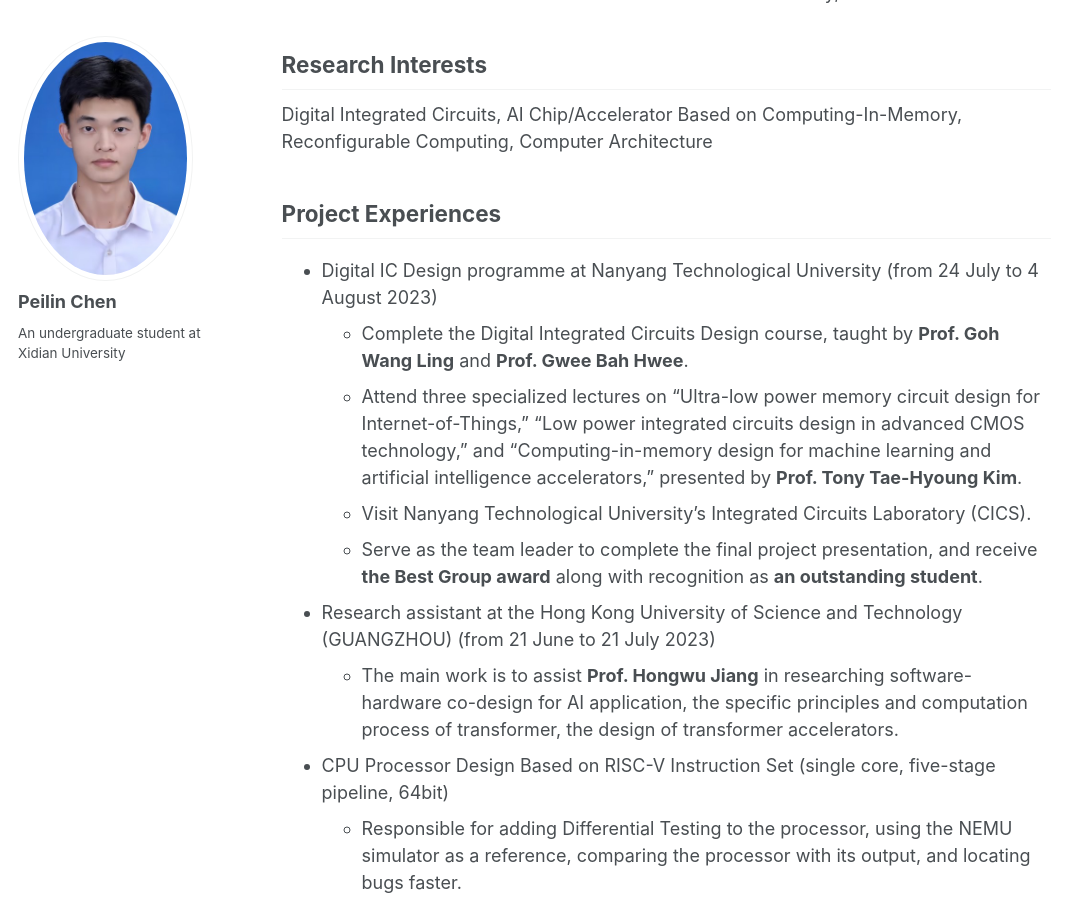
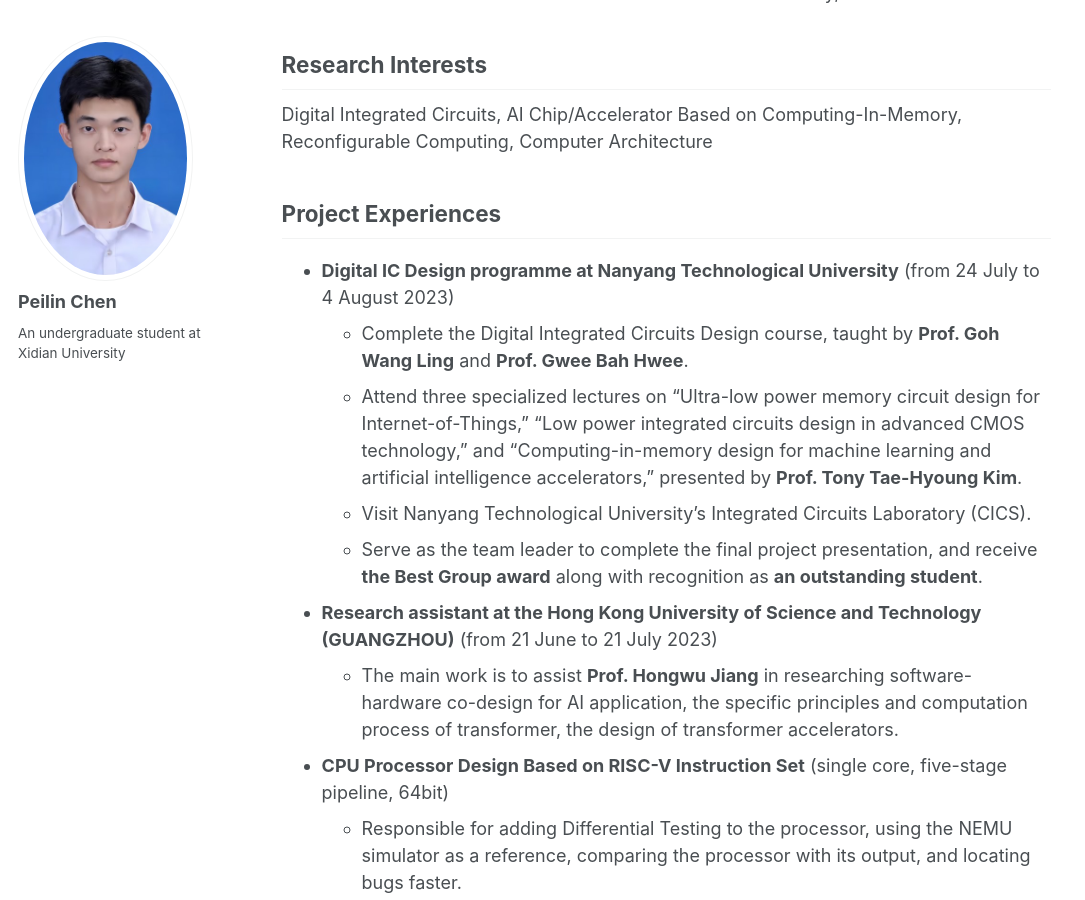
Before and after one commit to peilin-chen/peilin-chen.github.io, a Jekyll site: the page built from _pages/about.md, in a window 1280 px wide and 900 px high, scrolled down 385 px. Shown: the whole window, without its empty margins (0-1085 px from the left). Built offline with Jekyll 4.4.1, drawn with Linux system fonts in a browser that asks for light colours.

```diff
--- a/_pages/about.md
+++ b/_pages/about.md
@@ -19,14 +19,14 @@ WeChat&nbsp;&nbsp;&nbsp;&nbsp;:&nbsp;133-3650-5376&nbsp;&nbsp;&nbsp;&nbsp;&nbsp;
 Digital Integrated Circuits, AI Chip/Accelerator Based on Computing-In-Memory, Reconfigurable Computing, Computer Architecture
 
 ## Project Experiences
-* Digital IC Design programme at Nanyang Technological University (from 24 July to 4 August 2023)
+* **Digital IC Design programme at Nanyang Technological University** (from 24 July to 4 August 2023)
   - Complete the Digital Integrated Circuits Design course, taught by **Prof. Goh Wang Ling** and **Prof. Gwee Bah Hwee**.
   - Attend three specialized lectures on "Ultra-low power memory circuit design for Internet-of-Things," "Low power integrated circuits design in advanced CMOS technology," and "Computing-in-memory design for machine learning and artificial intelligence accelerators," presented by **Prof. Tony Tae-Hyoung Kim**.
   - Visit Nanyang Technological University's Integrated Circuits Laboratory (CICS).
   - Serve as the team leader to complete the final project presentation, and receive **the Best Group award** along with recognition as **an outstanding student**.
-* Research assistant at the Hong Kong University of Science and Technology (GUANGZHOU) (from 21 June to 21 July 2023)
+* **Research assistant at the Hong Kong University of Science and Technology (GUANGZHOU)** (from 21 June to 21 July 2023)
   - The main work is to assist **Prof. Hongwu Jiang** in researching software-hardware co-design for AI application, the specific principles and computation process of transformer, the design of transformer accelerators.
-* CPU Processor Design Based on RISC-V Instruction Set (single core, five-stage pipeline, 64bit)
+* **CPU Processor Design Based on RISC-V Instruction Set** (single core, five-stage pipeline, 64bit)
   - Responsible for adding Differential Testing to the processor, using the NEMU simulator as a reference, comparing the processor with its output, and locating bugs faster.
   - Responsible for Verilog code writing and verification of modules such as instruction fetch, decoding, execution, memory access, write-back, ROM, RAM, multiplication and division unit, bus, and Cache.
   - Responsible for testing and verifying each instruction of the designed processor and running various test programs.
```
